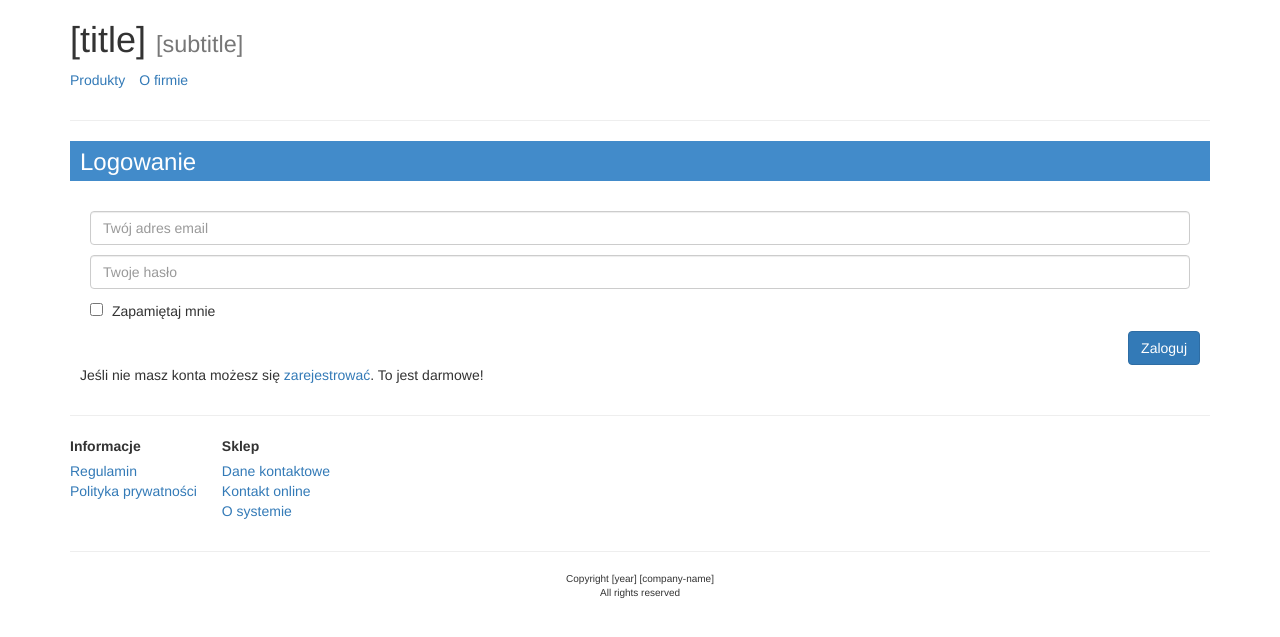
After one commit to airlog/absklep, a Flask app: page /auth/signin in a window 1280 px wide. The commit adds this page. Shown: the top 637 px of the page. Run offline with Flask 2, Linux system fonts and the light colour scheme; some libraries are stand-ins or nearby versions.

Commit message:
Poprawiono zachowanie logowania - gdy probujemy dostać się do metody dostępnej tylko dla zalogowanych wyświetla się wyspecjalizowana strona do logowania.
Dodano stronę do logowania.

```diff
--- a/absklep/static/scripts/gui.js
+++ b/absklep/static/scripts/gui.js
@@ -2,7 +2,7 @@
 var loginForm = {
     show: function() {
         $("#fullscreen-dim").show();
-        $("#login-form").show();
+        $("#login-form-dialog").show();
 
         var that = this;
         $(document).keyup(function(e) {
@@ -15,7 +15,7 @@ var loginForm = {
 
     hide: function() {
         $("#fullscreen-dim").hide();
-        $("#login-form").hide();
+        $("#login-form-dialog").hide();
         $(document).unbind("keyup");
     },
 };
@@ -157,6 +157,6 @@ var cartView = (function() {
 
 function createGui() {
     $("#fullscreen-dim").hide();
-    $("#login-form").hide();
+    $("#login-form-dialog").hide();
     $('#added-to-cart-dialog').hide();
 }
--- a/absklep/static/styles/default.css
+++ b/absklep/static/styles/default.css
@@ -56,7 +56,7 @@ body {
     height: 100%;
 }
 
-#login-form, #added-to-cart-dialog {
+#login-form-dialog, #added-to-cart-dialog {
     display: none;
     position: fixed;
     margin-left: 25%;
@@ -67,11 +67,11 @@ body {
     z-index: 20;
 }
 
-#login-form form, #register-form form {
+#login-form-dialog form, #register-form form, #login-form form {
     padding: 10px;
 }
 
-#login-form form .margined, #register-form form .margined {
+#login-form-dialog form .margined, #register-form form .margined, #login-form form .margined {
     margin: 10px;
 }
 
--- /dev/null
+++ b/absklep/templates/auth/signin.html
@@ -0,0 +1,27 @@
+{% extends 'index.html' %}
+
+{% block loginForm %}
+{% endblock %}
+
+{% block menuRight %}
+<div class="clearfix"></div>
+{% endblock %}
+
+{% block page %}
+    <div id="login-form">
+        <div class="fullscreen-border">
+            <h3 class="pull-left" style="color: white; margin-top: 3px; margin-left: 5px;">Logowanie</h3>
+        </div>
+        <form class="form-horizontal" role="form" action="/auth/signin" method="POST">
+			{{ logform.csrf_token }}
+            <div class="margined">{{ logform.email(type="email", class="form-control", placeholder="Twój adres email") }}</div>
+            <div class="margined">{{ logform.pas(type="password", class="form-control", placeholder="Twoje hasło") }}</div>
+            <div class="margined">{{ logform.remember(type="checkbox") }} <span style="margin-left: 5px;">Zapamiętaj mnie</span></div>
+
+                    <div class="text-right"><input type="submit" class="btn btn-primary" value="Zaloguj"></div>
+
+                <div><span>Jeśli nie masz konta możesz się <a href="/auth/signup">zarejestrować</a>. To jest darmowe!</span></div>
+
+        </form>
+    </div>
+{% endblock %}
--- a/absklep/templates/index.html
+++ b/absklep/templates/index.html
@@ -14,7 +14,7 @@
 <div id="fullscreen-dim"></div>
 {% block forms %}
 {% block loginForm %}
-    <div id="login-form">
+    <div id="login-form-dialog">
         <div class="fullscreen-border">
             <h3 class="pull-left" style="color: white; margin-top: 3px; margin-left: 5px;">Logowanie</h3>
             <button type="button" class="close" style="font-size: 32px;" aria-hidden="true" onclick="loginForm.hide()">&times;</button>
--- a/absklep/views.py
+++ b/absklep/views.py
@@ -81,25 +81,29 @@ def register():
 
     return render_template('auth/signup.html', form=form, logform=absklep.forms.Login(), message='')
 
-@app.route("/auth/signin", methods=['POST'])
+@app.route("/auth/signin", methods=['GET', 'POST'])
 def login():
     from flask import request
     from flask.ext.login import login_user
     from absklep.models import Customer
 
-    form = absklep.forms.Login(request.form)
-    if form.validate_on_submit():
-        user = app.db.session.query(Customer).filter(Customer.email == form.email.data).first()
-        if user is not None:
-            if user.verify_password(form.pas.data) and login_user(user, remember=form.remember.data):
-                flash('Zalogowano do sklepu!')
+    if request.method == 'POST':
+        form = absklep.forms.Login(request.form)
+        if form.validate_on_submit():
+            user = app.db.session.query(Customer).filter(Customer.email == form.email.data).first()
+            if user is not None:
+                if user.verify_password(form.pas.data) and login_user(user, remember=form.remember.data):
+                    flash('Zalogowano do sklepu!')
 
-                # zalogowanie udane, powrót
-                return redirect(url_for('index'))
-        flash('Niepoprawny login lub hasło')
+                    # zalogowanie udane, powrót
+                    return redirect(url_for('index'))
+            flash('Niepoprawny login lub hasło')
 
-    # zalogowanie nieudane, powrót
-    return redirect(url_for('index'))
+        # zalogowanie nieudane
+        return redirect(url_for('login'))
+
+    return render_template('auth/signin.html',
+                           logform=absklep.forms.Login())
 
 @app.route("/auth/signout/")
 @login_required
```
